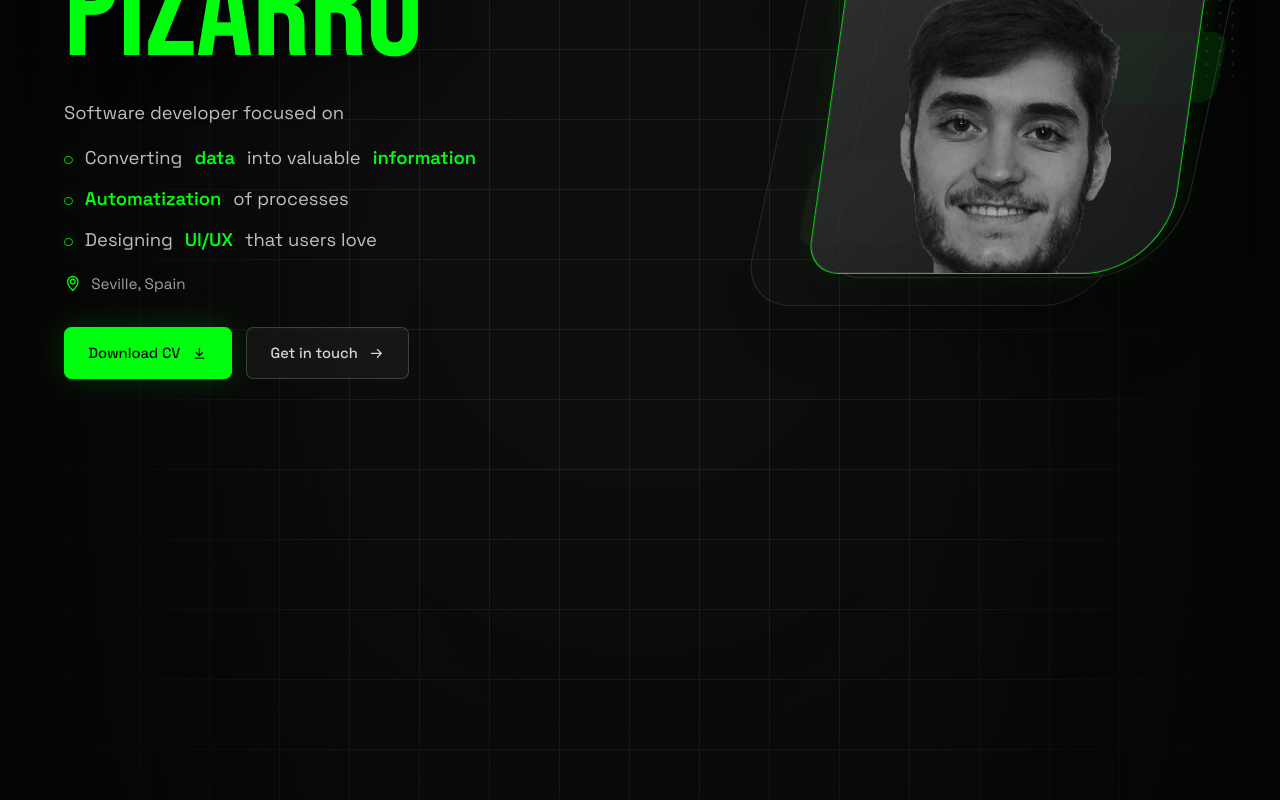
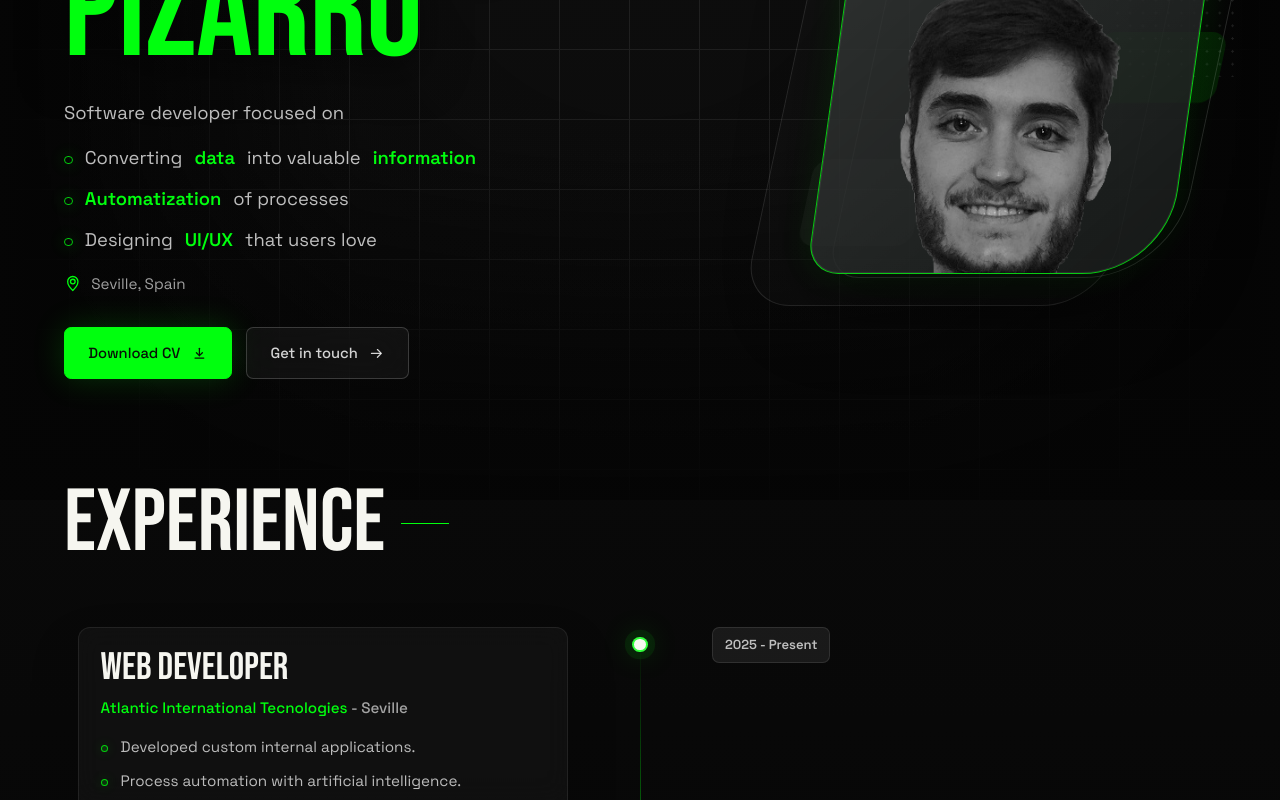
Before and after one commit to VarozXYZ/portfolio, a React (Vite) app: page / in a window 1280 px wide. Shown: the part 300-1100 px from the top of the page. Built offline with nearby package versions, Linux system fonts and the light colour scheme.

Commit message:
Experience timeline done

```diff
--- a/src/App.tsx
+++ b/src/App.tsx
@@ -1,11 +1,11 @@
-import BackgroundRippleShowcase from "./components/BackgroundRippleShowcase";
+import PageShell from "./components/PageShell";
 import ResizableNavbar from "./components/ResizableNavbar";
 
 export default function App() {
   return (
     <>
       <ResizableNavbar />
-      <BackgroundRippleShowcase />
+      <PageShell />
     </>
   );
 }
--- a/src/components/BackgroundRippleShowcase.tsx
+++ b/src/components/BackgroundRippleShowcase.tsx
@@ -4,17 +4,19 @@ import RippleGrid from "./RippleGrid";
 
 export default function BackgroundRippleShowcase() {
   return (
-    <main className="showcase-shell" id="top">
-      <section className="hero" aria-label="Background ripple effect">
-        <div className="background-stage">
+    <div className="background-layer" aria-hidden="true">
       <RippleGrid />
     </div>
+  );
+}
 
+export function HeroSection() {
+  return (
+    <section className="hero" id="top" aria-label="Introductory profile">
       <div className="hero-content">
         <HeroCopy />
         <PortraitFrame />
       </div>
     </section>
-    </main>
   );
 }
--- /dev/null
+++ b/src/components/ExperienceTimeline.tsx
@@ -0,0 +1,84 @@
+type Experience = {
+  company: string;
+  location: string;
+  period: string;
+  role: string;
+  highlights: string[];
+};
+
+const experiences: Experience[] = [
+  {
+    company: "Atlantic International Tecnologies",
+    location: "Seville",
+    period: "2025 - Present",
+    role: "Web developer",
+    highlights: [
+      "Developed custom internal applications.",
+      "Process automation with artificial intelligence.",
+      "Website development for business needs.",
+    ],
+  },
+  {
+    company: "Freelance",
+    location: "Remote",
+    period: "2024 - 2025",
+    role: "Software developer",
+    highlights: [
+      "Developed automated trading software for cryptocurrency markets.",
+      "Created tools to monitor and analyze blockchain data.",
+    ],
+  },
+  {
+    company: "Global Decibel",
+    location: "Remote",
+    period: "2021 - 2024",
+    role: "SEO specialist and copywriter",
+    highlights: [
+      "SEO optimization to improve search visibility.",
+      "Worked on CSS and Google Ads improvements.",
+      "Created content strategies to enhance online presence.",
+    ],
+  },
+];
+
+export default function ExperienceTimeline() {
+  return (
+    <section className="experience-section" id="experience" aria-labelledby="experience-title">
+      <div className="section-heading">
+        <h2 id="experience-title">Experience</h2>
+        <span aria-hidden="true" />
+      </div>
+
+      <div className="timeline">
+        {experiences.map((experience, index) => (
+          <article
+            className={[
+              "timeline-item",
+              index % 2 === 0 ? "timeline-item-left" : "timeline-item-right",
+              index === 0 ? "timeline-date-right" : "",
+              index === 2 ? "timeline-left-offset" : "",
+            ].join(" ")}
+            key={`${experience.company}-${experience.period}`}
+          >
+            <div className="timeline-dot" aria-hidden="true" />
+            <div className="timeline-date">{experience.period}</div>
+            <div className="timeline-card">
+              <h3>{experience.role}</h3>
+              <p className="timeline-company">
+                <span>{experience.company}</span> - {experience.location}
+              </p>
+              <ul className="timeline-highlights">
+                {experience.highlights.map((highlight) => (
+                  <li key={highlight}>
+                    <span aria-hidden="true" />
+                    {highlight}
+                  </li>
+                ))}
+              </ul>
+            </div>
+          </article>
+        ))}
+      </div>
+    </section>
+  );
+}
--- /dev/null
+++ b/src/components/PageShell.tsx
@@ -0,0 +1,12 @@
+import BackgroundRippleShowcase, { HeroSection } from "./BackgroundRippleShowcase";
+import ExperienceTimeline from "./ExperienceTimeline";
+
+export default function PageShell() {
+  return (
+    <main className="showcase-shell">
+      <BackgroundRippleShowcase />
+      <HeroSection />
+      <ExperienceTimeline />
+    </main>
+  );
+}
--- a/src/styles/global.css
+++ b/src/styles/global.css
@@ -39,7 +39,9 @@ h6,
 }
 
 .showcase-shell {
-  min-height: 280vh;
+  position: relative;
+  isolation: isolate;
+  min-height: 100vh;
   overflow-x: hidden;
   background:
     radial-gradient(circle at 72% 38%, rgba(255, 255, 255, 0.075), transparent 0 18rem),
@@ -48,8 +50,9 @@ h6,
 
 .hero {
   position: relative;
+  z-index: 2;
   display: grid;
-  min-height: 280vh;
+  min-height: 92vh;
   align-items: start;
   isolation: isolate;
 }
@@ -297,24 +300,25 @@ h6,
   background-size: 0.8rem 0.8rem;
 }
 
-.background-stage {
-  position: absolute;
+.background-layer {
+  position: fixed;
   inset: 0;
   display: grid;
   place-items: start center;
   overflow: hidden;
   padding-top: 0;
-  z-index: 0;
+  z-index: -1;
+  pointer-events: none;
 }
 
-.background-stage::before,
-.background-stage::after {
+.background-layer::before,
+.background-layer::after {
   position: absolute;
   content: "";
   pointer-events: none;
 }
 
-.background-stage::before {
+.background-layer::before {
   inset: 0;
   z-index: 1;
   background:
@@ -322,11 +326,204 @@ h6,
     linear-gradient(90deg, rgba(5, 5, 5, 0.98), transparent 28%, transparent 72%, rgba(5, 5, 5, 0.98));
 }
 
-.background-stage::after {
+.background-layer::after {
   inset: auto 0 0;
   height: 44%;
   z-index: 2;
   background: linear-gradient(180deg, transparent, rgba(5, 5, 5, 0.92));
+}
+
+.experience-section {
+  position: relative;
+  z-index: 3;
+  width: min(100% - 2rem, 72rem);
+  margin: 0 auto;
+  padding: clamp(1.5rem, 4vw, 3rem) 0 clamp(6rem, 10vw, 9rem);
+}
+
+.section-heading {
+  display: flex;
+  align-items: center;
+  gap: 1rem;
+  margin-bottom: clamp(2.5rem, 5vw, 4rem);
+}
+
+.section-heading h2 {
+  margin: 0;
+  color: #f6f6f0;
+  font-size: clamp(3rem, 7vw, 5.5rem);
+  line-height: 0.9;
+}
+
+.section-heading span {
+  width: 3rem;
+  height: 1px;
+  background: #00ff0e;
+}
+
+.timeline {
+  position: relative;
+  display: grid;
+  gap: 1.5rem;
+}
+
+.timeline::before {
+  position: absolute;
+  top: 0.5rem;
+  bottom: 0.5rem;
+  left: 50%;
+  width: 1px;
+  content: "";
+  background: linear-gradient(180deg, transparent, rgba(0, 255, 14, 0.7), transparent);
+}
+
+.timeline-item {
+  position: relative;
+  display: grid;
+  grid-template-columns: 1fr 6rem 1fr;
+  align-items: start;
+  gap: 1.5rem;
+  min-height: 13rem;
+}
+
+.timeline-item + .timeline-item {
+  margin-top: -4rem;
+}
+
+.timeline-item:first-child {
+  min-height: 17rem;
+}
+
+.timeline-item-left .timeline-card {
+  grid-column: 1;
+  justify-self: end;
+}
+
+.timeline-item-left .timeline-date {
+  grid-column: 1;
+  justify-self: end;
+}
+
+.timeline-item-right .timeline-card {
+  grid-column: 3;
+  margin-top: 3.5rem;
+}
+
+.timeline-item-right .timeline-date {
+  grid-column: 3;
+  justify-self: start;
+}
+
+.timeline-date-right .timeline-date {
+  grid-column: 3;
+  justify-self: start;
+}
+
+.timeline-left-offset .timeline-date {
+  transform: none;
+}
+
+.timeline-left-offset .timeline-card {
+  margin-top: 3.5rem;
+}
+
+.timeline-dot {
+  position: relative;
+  z-index: 2;
+  grid-column: 2;
+  grid-row: 1 / span 2;
+  justify-self: center;
+  width: 0.95rem;
+  height: 0.95rem;
+  margin-top: 0.6rem;
+  border: 2px solid rgba(0, 255, 14, 0.8);
+  border-radius: 999px;
+  background: #f6f6f0;
+  box-shadow:
+    0 0 0 0.45rem rgba(0, 255, 14, 0.08),
+    0 0 1.8rem rgba(0, 255, 14, 0.34);
+}
+
+.timeline-date {
+  display: inline-flex;
+  position: relative;
+  z-index: 4;
+  grid-row: 1;
+  width: fit-content;
+  align-items: center;
+  border: 1px solid rgba(255, 255, 255, 0.1);
+  border-radius: 0.45rem;
+  background: rgba(255, 255, 255, 0.07);
+  padding: 0.45rem 0.75rem;
+  color: rgba(255, 255, 255, 0.72);
+  font-size: 0.82rem;
+  font-weight: 600;
+}
+
+.timeline-card {
+  position: relative;
+  z-index: 2;
+  grid-row: 1 / span 2;
+  width: 490px;
+  max-width: 100%;
+  border: 1px solid rgba(255, 255, 255, 0.08);
+  border-radius: 0.75rem;
+  background: rgba(255, 255, 255, 0.035);
+  padding: 1.35rem;
+  box-shadow: 0 1.5rem 3rem rgba(0, 0, 0, 0.24);
+  backdrop-filter: blur(0.75rem);
+}
+
+.timeline-card h3 {
+  margin: 0;
+  color: #f6f6f0;
+  font-size: clamp(1.9rem, 3vw, 2.5rem);
+  line-height: 0.95;
+}
+
+.timeline-company {
+  margin: 0.65rem 0 0;
+  color: rgba(255, 255, 255, 0.62);
+  font-size: 0.95rem;
+  font-weight: 500;
+}
+
+.timeline-company span {
+  color: #00ff0e;
+}
+
+.timeline-highlights {
+  display: grid;
+  gap: 0.65rem;
+  margin: 1rem 0 0;
+  padding: 0;
+  list-style: none;
+}
+
+.timeline-highlights li {
+  display: grid;
+  grid-template-columns: 0.55rem 1fr;
+  gap: 0.7rem;
+  align-items: baseline;
+  color: rgba(255, 255, 255, 0.72);
+  font-size: 0.95rem;
+  line-height: 1.55;
+}
+
+.timeline-highlights li span {
+  width: 0.45rem;
+  height: 0.45rem;
+  border: 1px solid rgba(0, 255, 14, 0.78);
+  border-radius: 999px;
+  background: rgba(0, 255, 14, 0.14);
+  box-shadow: 0 0 0.75rem rgba(0, 255, 14, 0.18);
+}
+
+.timeline-description {
+  margin: 1rem 0 0;
+  color: rgba(255, 255, 255, 0.72);
+  font-size: 0.95rem;
+  line-height: 1.7;
 }
 
 .ripple-grid {
@@ -415,6 +612,53 @@ h6,
     right: 0;
   }
 
+  .experience-section {
+    padding-top: 1rem;
+  }
+
+  .timeline {
+    gap: 2rem;
+  }
+
+  .timeline::before {
+    left: 0.45rem;
+  }
+
+  .timeline-item {
+    grid-template-columns: 1.25rem 1fr;
+    gap: 0 1rem;
+    min-height: 0;
+  }
+
+  .timeline-item + .timeline-item {
+    margin-top: 0;
+  }
+
+  .timeline-dot {
+    grid-column: 1;
+    grid-row: 1 / span 2;
+    margin-top: 0.55rem;
+  }
+
+  .timeline-item-left .timeline-date,
+  .timeline-item-right .timeline-date,
+  .timeline-item-left .timeline-card,
+  .timeline-item-right .timeline-card {
+    grid-column: 2;
+    justify-self: start;
+  }
+
+  .timeline-card {
+    grid-row: 2;
+    width: 100%;
+    max-width: none;
+    margin-top: 0.75rem;
+  }
+
+  .timeline-left-offset .timeline-card {
+    margin-top: 0.75rem;
+  }
+
   .ripple-grid {
     transform: translateX(-16%);
   }
```
Lines whose indentation alone changed are shown as unchanged.
